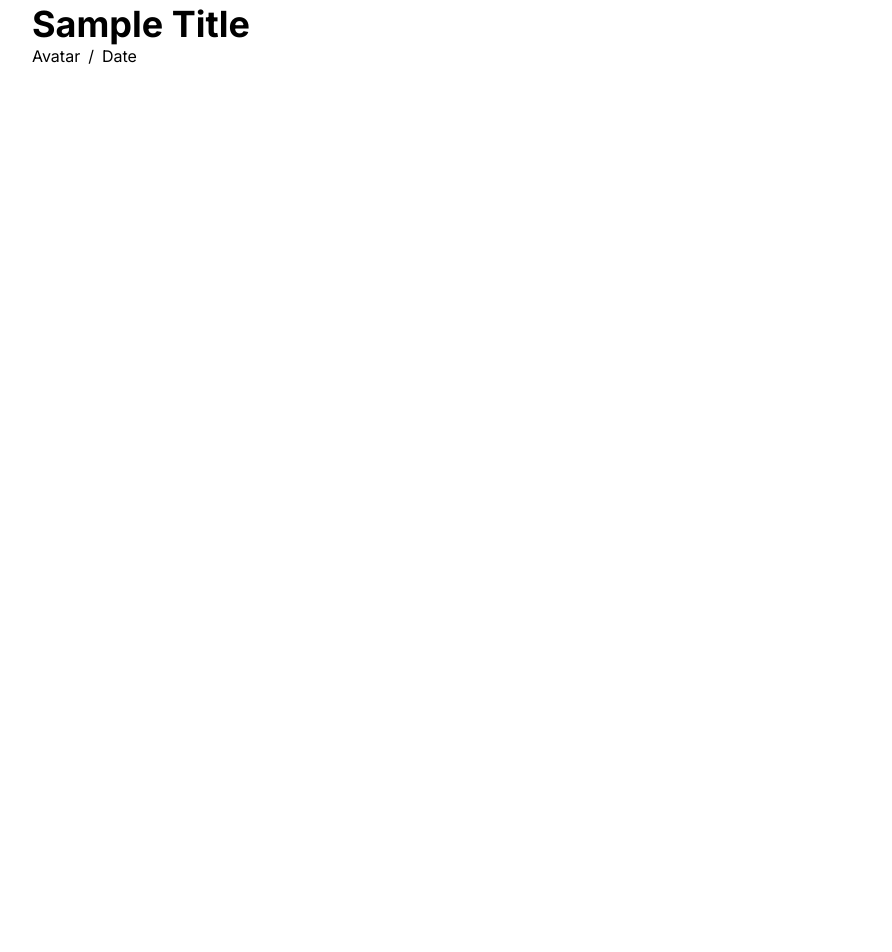
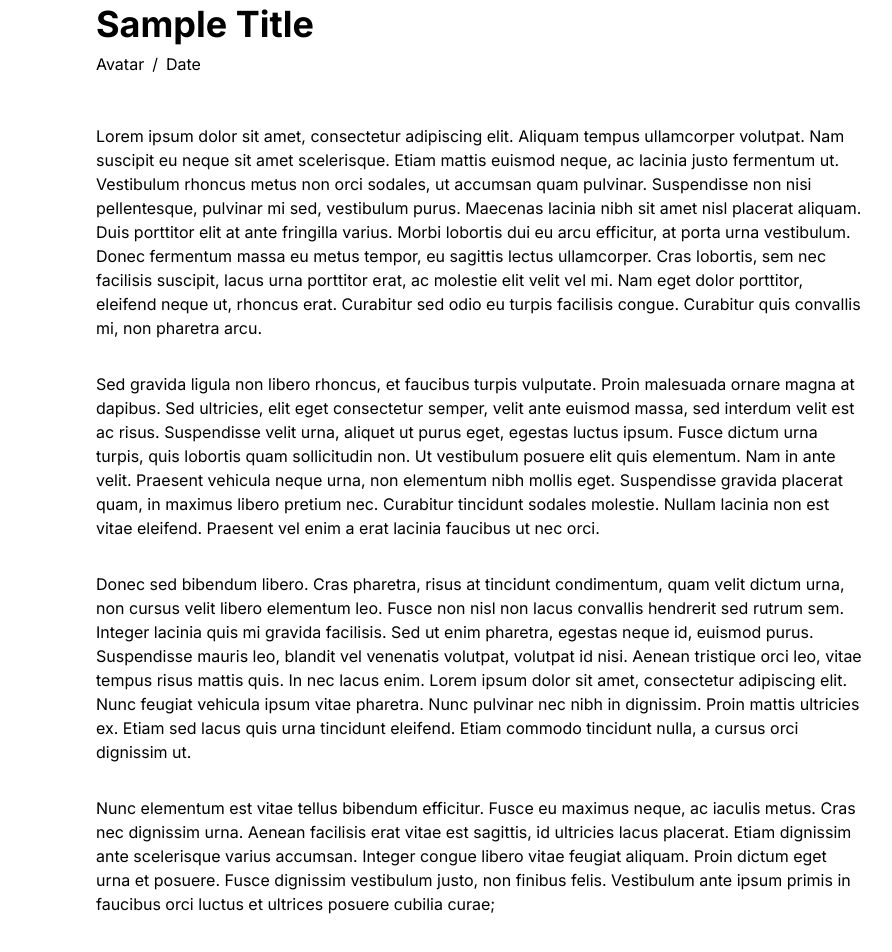
Before and after one commit to huutanvu/tanvublog, a Next.js app: page / in a window 1280 px wide. Shown: the part 180-1132 px from the top of the page, without its empty margins (160-1052 px from the left). Before the commit the page ends 800 px from the top, so only its background shows below. Built offline with nearby package versions, Linux system fonts and the light colour scheme.

Commit message:
Added Main and lorem ipsum paragraphs for styling

```diff
--- a/components/Container.jsx
+++ b/components/Container.jsx
@@ -1,12 +1,16 @@
 import React, { useState } from "react";
 import NavBar from "./NavBar";
 import Header from "./Header";
+import Main from "./Main";
 
 export default function Container() {
   return (
-    <div className="flex flex-col h-screen p-16 pt-8">
-      <NavBar />
-      <Header />
+    <div className="flex justify-center">
+      <div className="flex flex-col max-w-4xl w-screen p-16 pt-8">
+        <NavBar />
+        <Header />
+        <Main />
+      </div>
     </div>
   );
 }
--- a/components/Header.jsx
+++ b/components/Header.jsx
@@ -2,10 +2,10 @@ import React from "react";
 
 export default function Header() {
   return (
-    <div className="flex justify-center mt-16">
-      <div className="flex flex-col max-w-4xl w-screen">
+    <div className="flex justify-center mt-16 mb-12">
+      <div className="flex flex-col w-full">
         <h1 className="text-4xl font-bold">Sample Title</h1>
-        <div className="flex flex-row space-x-2">
+        <div className="flex flex-row space-x-2 mt-2">
           <div>Avatar</div>
           <div>/</div>
           <div>Date</div>
--- /dev/null
+++ b/components/Main.jsx
@@ -0,0 +1,104 @@
+import React from "react";
+
+export default function Main() {
+  return (
+    <div>
+      <main className="space-y-8">
+        <p>
+          Lorem ipsum dolor sit amet, consectetur adipiscing elit. Aliquam
+          tempus ullamcorper volutpat. Nam suscipit eu neque sit amet
+          scelerisque. Etiam mattis euismod neque, ac lacinia justo fermentum
+          ut. Vestibulum rhoncus metus non orci sodales, ut accumsan quam
+          pulvinar. Suspendisse non nisi pellentesque, pulvinar mi sed,
+          vestibulum purus. Maecenas lacinia nibh sit amet nisl placerat
+          aliquam. Duis porttitor elit at ante fringilla varius. Morbi lobortis
+          dui eu arcu efficitur, at porta urna vestibulum. Donec fermentum massa
+          eu metus tempor, eu sagittis lectus ullamcorper. Cras lobortis, sem
+          nec facilisis suscipit, lacus urna porttitor erat, ac molestie elit
+          velit vel mi. Nam eget dolor porttitor, eleifend neque ut, rhoncus
+          erat. Curabitur sed odio eu turpis facilisis congue. Curabitur quis
+          convallis mi, non pharetra arcu.
+        </p>
+        <p>
+          Sed gravida ligula non libero rhoncus, et faucibus turpis vulputate.
+          Proin malesuada ornare magna at dapibus. Sed ultricies, elit eget
+          consectetur semper, velit ante euismod massa, sed interdum velit est
+          ac risus. Suspendisse velit urna, aliquet ut purus eget, egestas
+          luctus ipsum. Fusce dictum urna turpis, quis lobortis quam
+          sollicitudin non. Ut vestibulum posuere elit quis elementum. Nam in
+          ante velit. Praesent vehicula neque urna, non elementum nibh mollis
+          eget. Suspendisse gravida placerat quam, in maximus libero pretium
+          nec. Curabitur tincidunt sodales molestie. Nullam lacinia non est
+          vitae eleifend. Praesent vel enim a erat lacinia faucibus ut nec orci.
+        </p>
+        <p>
+          Donec sed bibendum libero. Cras pharetra, risus at tincidunt
+          condimentum, quam velit dictum urna, non cursus velit libero elementum
+          leo. Fusce non nisl non lacus convallis hendrerit sed rutrum sem.
+          Integer lacinia quis mi gravida facilisis. Sed ut enim pharetra,
+          egestas neque id, euismod purus. Suspendisse mauris leo, blandit vel
+          venenatis volutpat, volutpat id nisi. Aenean tristique orci leo, vitae
+          tempus risus mattis quis. In nec lacus enim. Lorem ipsum dolor sit
+          amet, consectetur adipiscing elit. Nunc feugiat vehicula ipsum vitae
+          pharetra. Nunc pulvinar nec nibh in dignissim. Proin mattis ultricies
+          ex. Etiam sed lacus quis urna tincidunt eleifend. Etiam commodo
+          tincidunt nulla, a cursus orci dignissim ut.
+        </p>
+        <p>
+          Nunc elementum est vitae tellus bibendum efficitur. Fusce eu maximus
+          neque, ac iaculis metus. Cras nec dignissim urna. Aenean facilisis
+          erat vitae est sagittis, id ultricies lacus placerat. Etiam dignissim
+          ante scelerisque varius accumsan. Integer congue libero vitae feugiat
+          aliquam. Proin dictum eget urna et posuere. Fusce dignissim vestibulum
+          justo, non finibus felis. Vestibulum ante ipsum primis in faucibus
+          orci luctus et ultrices posuere cubilia curae;
+        </p>
+        <p>
+          Nullam lorem augue, convallis sit amet euismod vel, vestibulum vel
+          diam. In laoreet mauris vel sem tristique, vitae tristique est mollis.
+          Aenean scelerisque tincidunt turpis, quis interdum ipsum viverra non.
+          Maecenas aliquam blandit purus, a laoreet orci dignissim vel. Integer
+          sit amet sapien consectetur, vulputate est cursus, pellentesque dolor.
+          Praesent sed malesuada purus. Aenean nec pellentesque lorem.
+          Suspendisse sagittis dapibus elit id malesuada. Quisque sit amet
+          lectus iaculis, sodales libero in, accumsan enim. Nunc commodo vitae
+          eros vel viverra. Curabitur hendrerit tincidunt laoreet. Suspendisse
+          in convallis mi, eget lacinia tortor. Maecenas urna nisl, malesuada
+          vitae molestie lobortis, viverra non leo. Morbi ut mauris id justo
+          blandit facilisis vel ornare turpis. Sed molestie, augue sed lacinia
+          aliquam, velit odio bibendum quam, commodo varius turpis risus in
+          dolor. Donec pharetra quam congue ligula ornare luctus.
+        </p>
+        <p>
+          Praesent consequat malesuada ante, vel tempor dui lobortis non.
+          Pellentesque at eleifend velit, sed lacinia elit. Orci varius natoque
+          penatibus et magnis dis parturient montes, nascetur ridiculus mus.
+          Mauris varius libero consectetur, condimentum turpis a, viverra nunc.
+          Quisque nulla nisl, consectetur nec egestas vel, lobortis ac nunc.
+          Phasellus dignissim viverra tempor. Aliquam erat volutpat. Proin
+          ligula lectus, aliquet eu ligula quis, mollis facilisis nulla.
+          Pellentesque dignissim egestas quam, nec aliquet lectus iaculis vel.
+          Fusce porta ornare dignissim. Vestibulum a odio blandit, faucibus
+          risus non, mollis libero. Suspendisse sit amet venenatis leo, et
+          facilisis dui. Nunc feugiat arcu vitae est sagittis, non scelerisque
+          lorem dapibus.
+        </p>
+        <p>
+          Maecenas a turpis sit amet metus tempus volutpat. Nunc dignissim nunc
+          malesuada, vestibulum diam vel, tincidunt diam. Integer et viverra
+          ligula, quis fermentum purus. Integer vel imperdiet lorem. Proin quis
+          euismod purus, vitae commodo mauris. Phasellus egestas felis risus,
+          malesuada gravida nulla tincidunt vitae. Morbi est libero, egestas sed
+          augue ultricies, volutpat dignissim nisl. Sed varius sem nec arcu
+          ultrices, eu tincidunt odio tincidunt. In eget neque massa. Praesent
+          non turpis sit amet tellus bibendum tristique. Mauris pulvinar nisl
+          sit amet ultrices fringilla. Sed augue purus, commodo vitae
+          consectetur eget, pharetra accumsan nisl. Vestibulum volutpat rhoncus
+          quam, in finibus nunc pulvinar non. Nam ac iaculis ex, eu iaculis
+          erat. Integer hendrerit magna vel maximus hendrerit. Curabitur eu
+          vulputate velit.
+        </p>
+      </main>
+    </div>
+  );
+}
```
